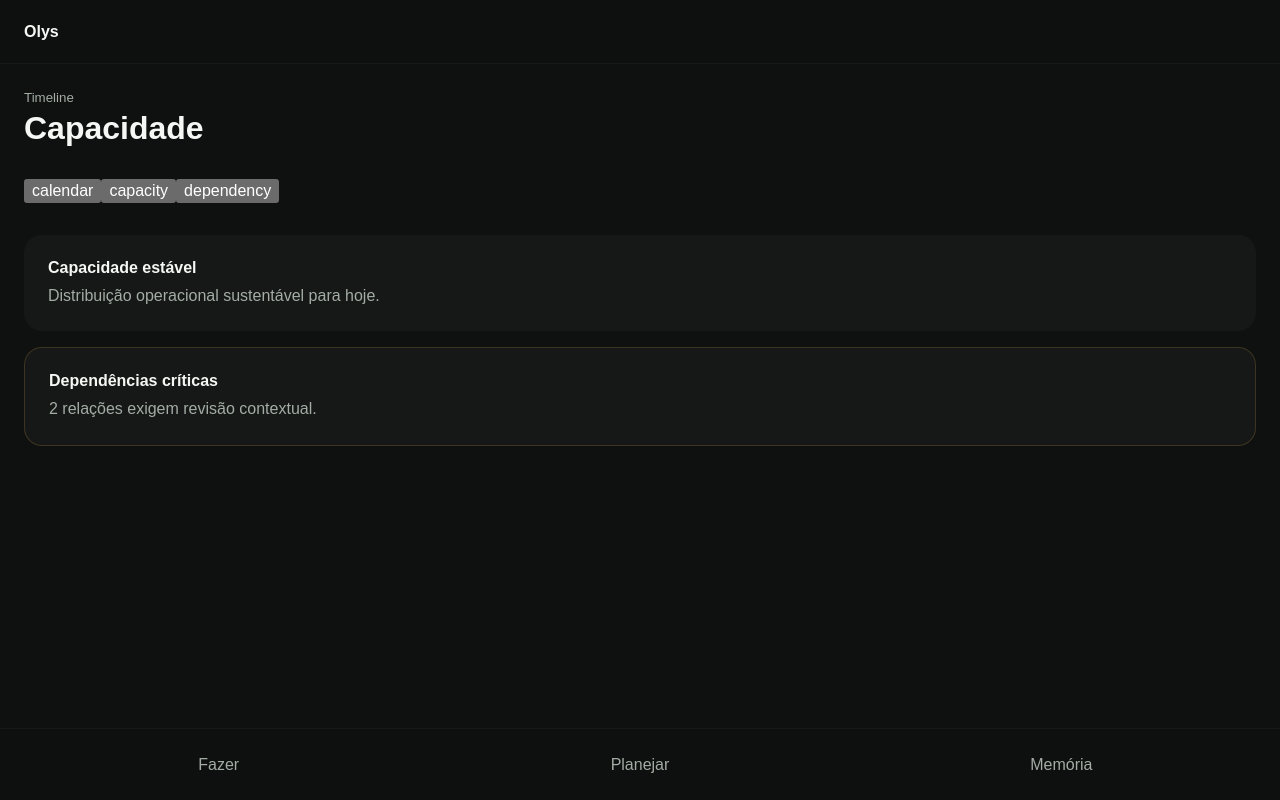
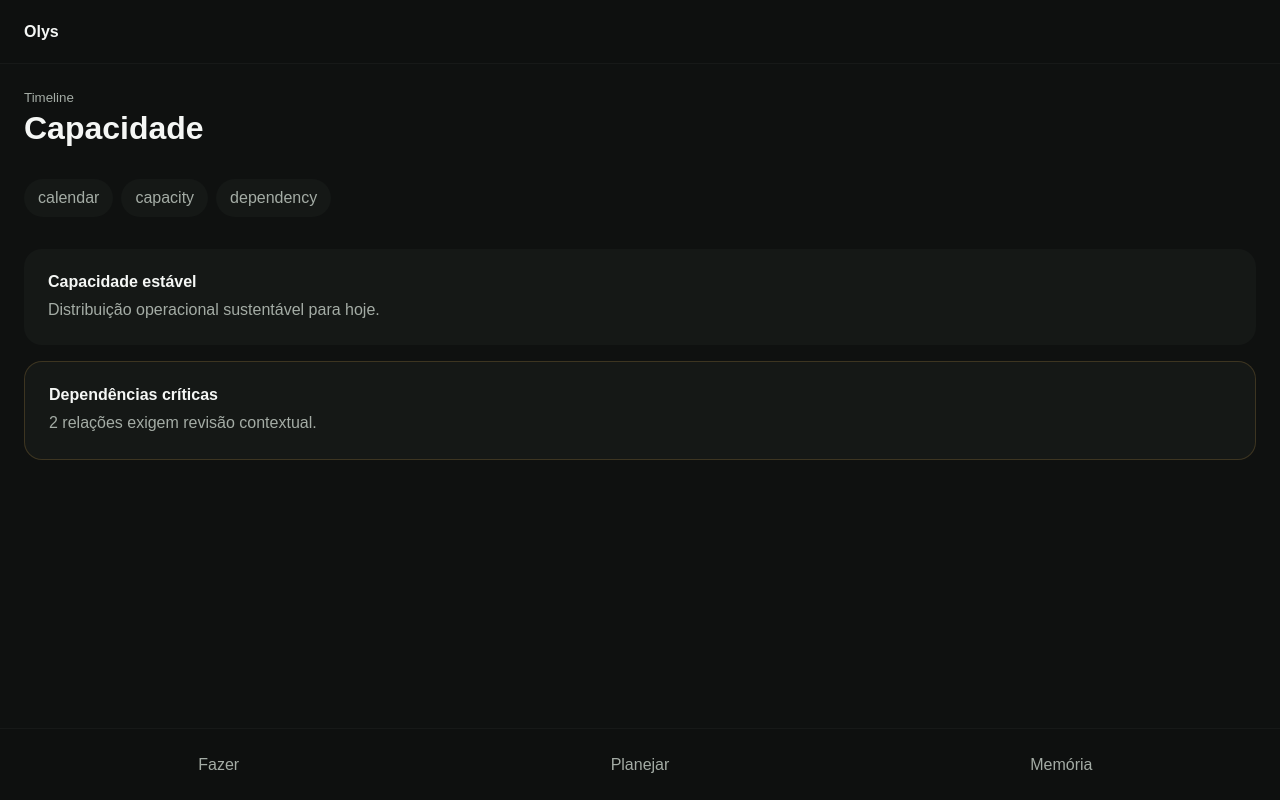
Before and after one commit to filipedreyer/Olys-auto, a React app: page /timeline in a window 1280 px wide. Built offline with nearby package versions, Linux system fonts and the light colour scheme; the HTML template or start-up script is replaced by a standard one.

Commit message:
feat: normalize section and timeline styling

```diff
--- a/src/styles/globals.css
+++ b/src/styles/globals.css
@@ -161,16 +161,22 @@ main {
   font-size: 0.82rem;
 }
 
-.hoje-screen__group {
+.surface-section {
   display: flex;
   flex-direction: column;
   gap: var(--space-3);
 }
 
-.hoje-screen__group header h2 {
+.surface-section__header h2 {
   margin: 0;
   font-size: 0.95rem;
   color: var(--text-secondary);
+}
+
+.surface-section__content {
+  display: flex;
+  flex-direction: column;
+  gap: var(--space-3);
 }
 
 .operational-row {
@@ -206,6 +212,20 @@ main {
 
 .operational-row--attention .operational-row__indicator {
   background: var(--warning);
+}
+
+.timeline-lens-switcher {
+  display: flex;
+  gap: var(--space-2);
+  overflow-x: auto;
+}
+
+.timeline-lens-switcher__button {
+  border: none;
+  border-radius: 999px;
+  padding: 10px 14px;
+  background: var(--surface);
+  color: var(--text-secondary);
 }
 
 .timeline-screen__surface,
```
